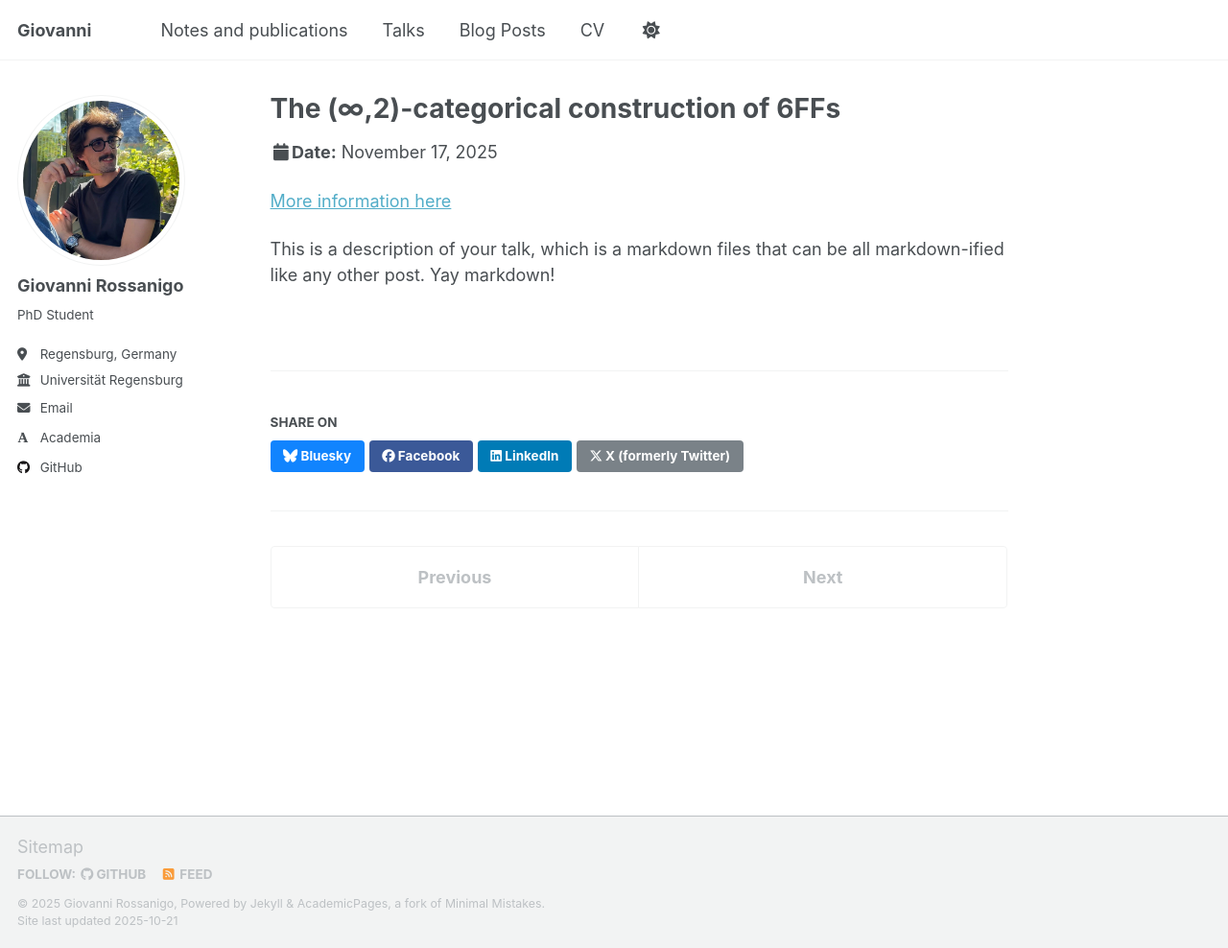
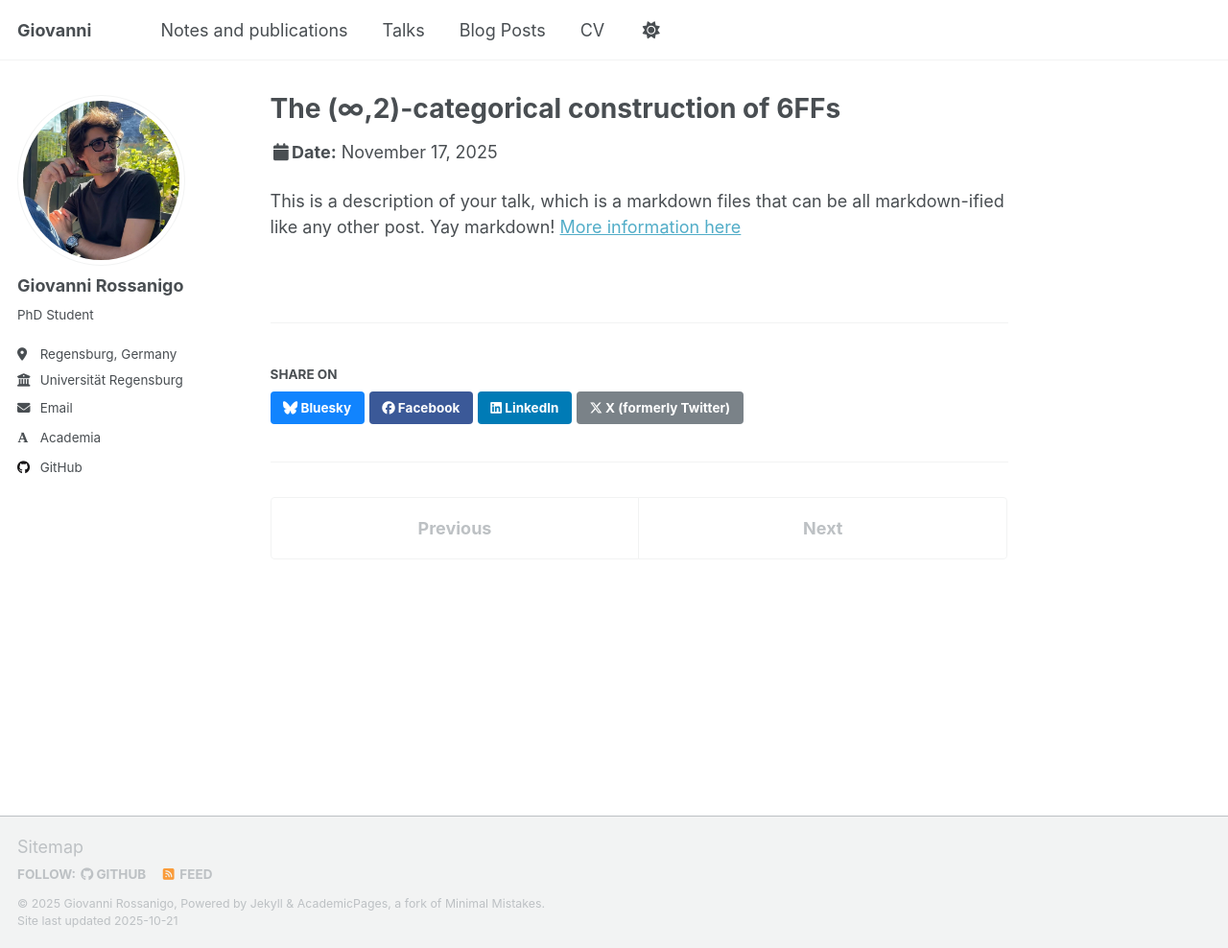
Before and after one commit to giovannirossanigo/giovannirossanigo.github.io, a Jekyll site: the page built from _talks/2014-02-01-talk-2.md, in a window 1280 px wide and 988 px high. Shown: the whole window at 96% size. Built offline with Jekyll 4.4.1, drawn with Linux system fonts in a browser that asks for light colours; some web fonts are replaced; a script that is not in the unit is left out; a file with an impossible date is left out; part of the change alters nothing that is shown.

```diff
--- a/_talks/2014-02-01-talk-2.md
+++ b/_talks/2014-02-01-talk-2.md
@@ -8,6 +8,7 @@ date: 2025-11-17
 location: "Darmstadt, De"
 ---
 
-[More information here](http://example2.com)
+
 
 This is a description of your talk, which is a markdown files that can be all markdown-ified like any other post. Yay markdown!
+[More information here]([http://example2.com](https://www.mathematik.tu-darmstadt.de/algebra/forschung_algebra/konferenzen_und_workshops_ag_algebra/workshop_sixfunctor_formalisms.en.jsp))
```
